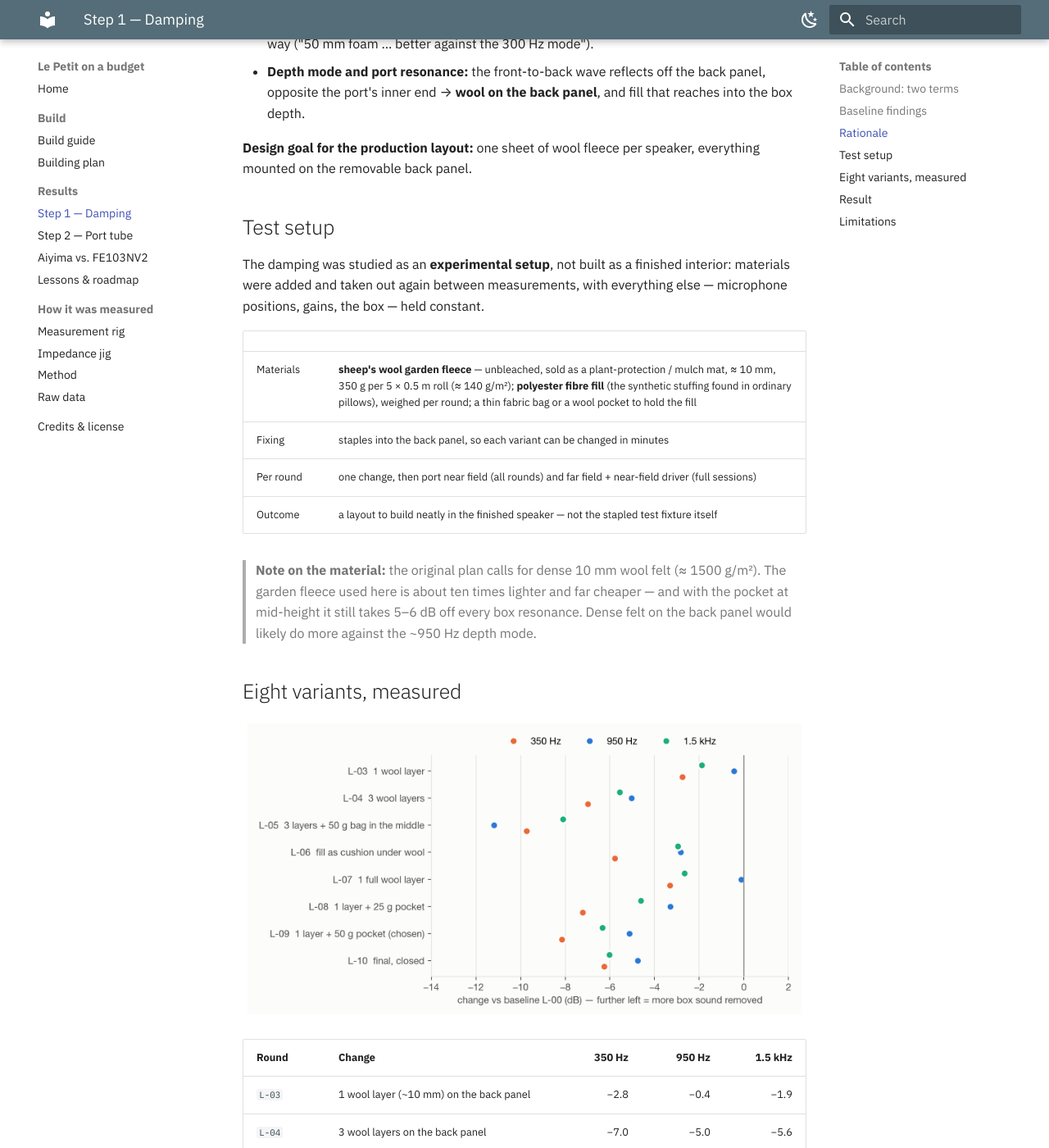
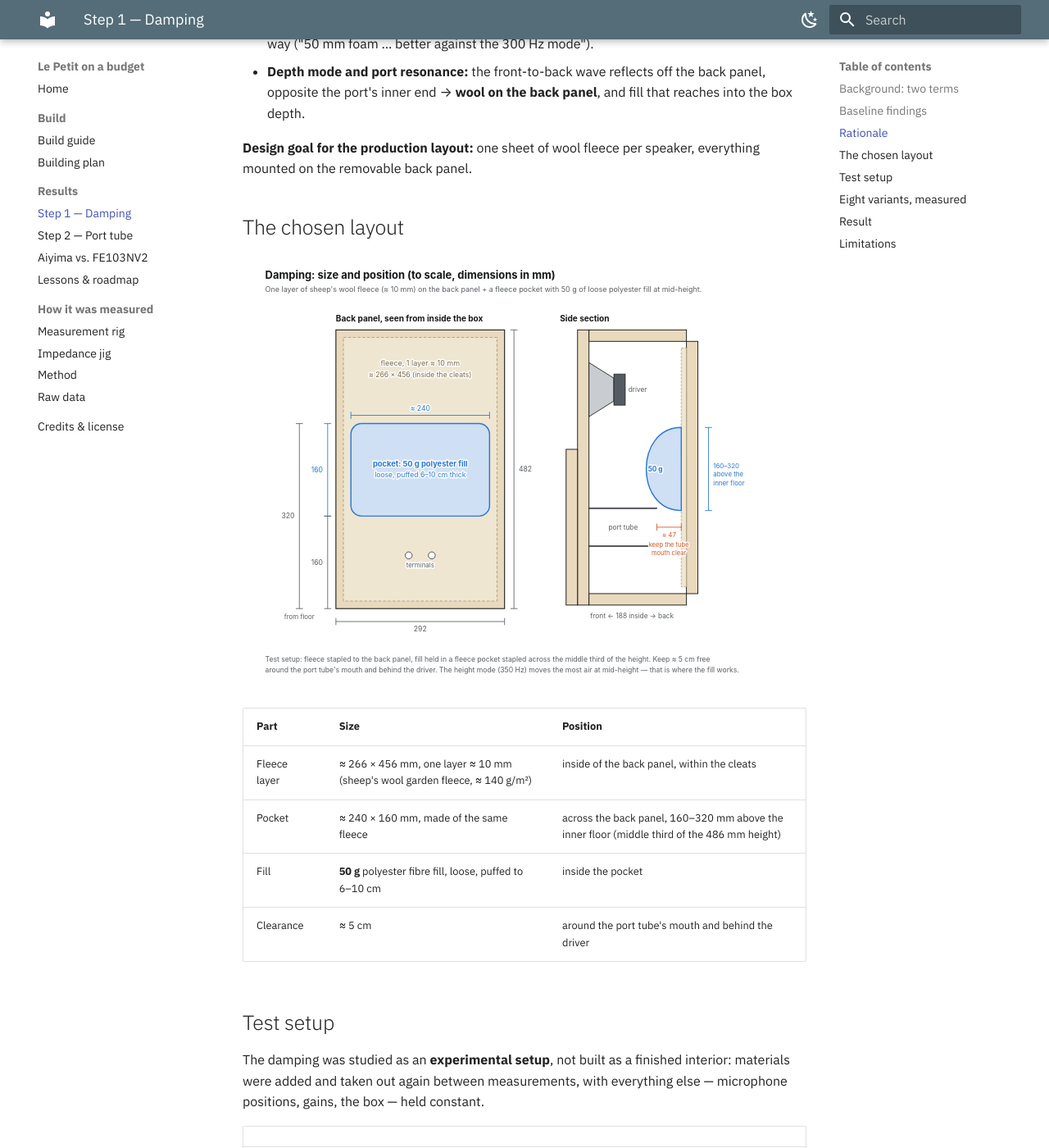
Before and after one commit to rich1704/le-petit-on-a-budget, an MkDocs documentation site: the page built from docs/05-step-1-damping.md, in a window 1280 px wide and 1400 px high, scrolled down 1702 px. Shown: the whole window at 82% size. Built offline with MkDocs 1.6.1 and Material for MkDocs 9.7.7, drawn with Linux system fonts in a browser that asks for light colours.

Commit message:
Damping: to-scale layout drawing (fleece layer, 50 g fill pocket, positions, clearances) and dimension table
Co-Authored-By: Claude Opus 5.5 <noreply@anthropic.com>

```diff
--- a/docs/05-step-1-damping.md
+++ b/docs/05-step-1-damping.md
@@ -49,6 +49,17 @@ Porous material absorbs where the air *moves*, not where pressure builds:
 
 **Design goal for the production layout:** one sheet of wool fleece per speaker, everything mounted
 on the removable back panel.
+
+## The chosen layout
+
+![Damping layout to scale: one fleece layer ≈ 266 × 456 on the back panel, a pocket ≈ 240 × 160 with 50 g polyester fill, 160–320 mm above the inner floor](assets/diagrams/damping-layout.svg)
+
+| Part | Size | Position |
+| --- | --- | --- |
+| Fleece layer | ≈ 266 × 456 mm, one layer ≈ 10 mm (sheep's wool garden fleece, ≈ 140 g/m²) | inside of the back panel, within the cleats |
+| Pocket | ≈ 240 × 160 mm, made of the same fleece | across the back panel, 160–320 mm above the inner floor (middle third of the 486 mm height) |
+| Fill | **50 g** polyester fibre fill, loose, puffed to 6–10 cm | inside the pocket |
+| Clearance | ≈ 5 cm | around the port tube's mouth and behind the driver |
 
 ## Test setup
 
```
Also changed, not shown: README.md (+2 -0 lines), docs/01-build.md (+2 -0 lines), docs/building-plan.md (+4 -0 lines), docs/index.md (+2 -0 lines), docs/assets/diagrams/damping-layout.svg (added).
